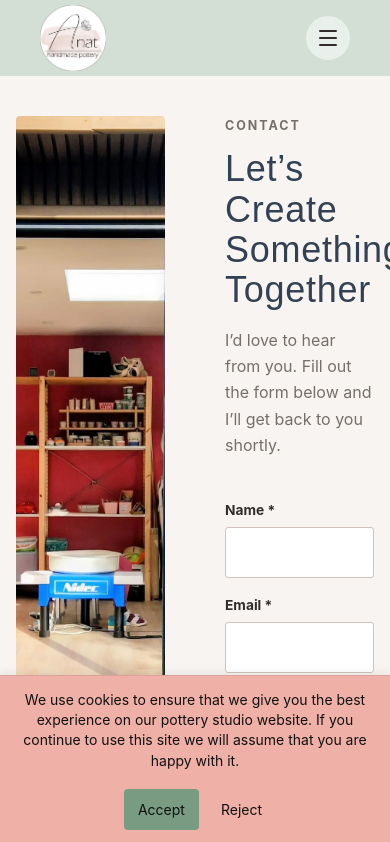
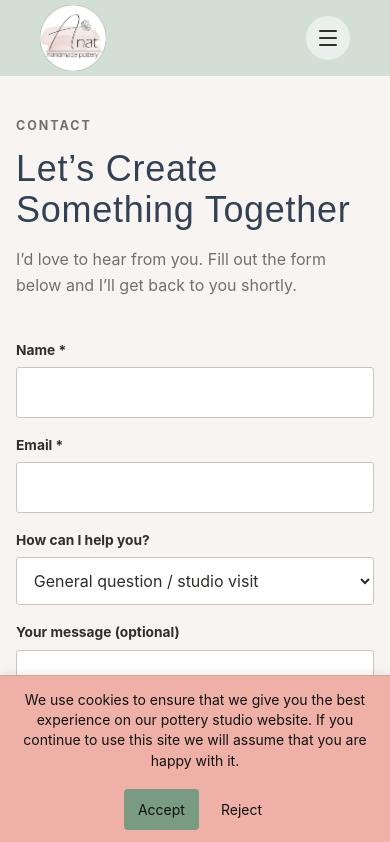
Before and after one commit to varonrot/anat-handmade-pottery, a Next.js app: page /contact-me in a window 390 px wide. Shown: the top 842 px of the page. Built offline with nearby package versions, Linux system fonts and the light colour scheme; a web font is replaced by a local one.

Commit message:
css mobile adjustments

```diff
--- a/app/globals.css
+++ b/app/globals.css
@@ -239,7 +239,7 @@ align-items: stretch; }
 .product-detail { display: grid; grid-template-columns: minmax(0, 1.05fr) minmax(360px, .8fr); gap: clamp(3rem, 7vw, 7rem); align-items: center; padding-block: 70px 90px; }
 .product-detail-image { overflow: hidden; background: var(--cream); }
 .product-detail-image img { width: 100%; aspect-ratio: 1; object-fit: cover; }
-.product-summary h1 { font-size: clamp(2.5rem, 5vw, 4.3rem); }
+.product-summary h1 { font-size: clamp(1.8rem, 3.5vw, 3.2rem); }
 .availability { display: grid; gap: .2rem; margin: 1.6rem 0; padding: 1rem; border-left: 3px solid var(--leaf); background: #f0f5ef; }
 .availability span, .short-copy { color: var(--muted); }
 .short-copy { margin-bottom: 1.7rem; }
@@ -435,7 +435,9 @@ align-items: stretch; }
   .studio-intro { padding-block: 65px; }
   .studio-intro img { min-height: 350px; }
   .studio-gallery { grid-template-columns: repeat(2, 1fr); }
-  .contact-grid { padding-block: 40px 80px; }
+  .contact-grid { flex-direction: column; padding-block: 40px 80px; }
+  .contact-copy { order: 1; }
+  .contact-image { order: 2; }
   .journal-grid { padding-block: 50px 80px; }
   .journal-card > a { height: 300px; }
   .article-header { padding-block: 60px 35px; }
```
